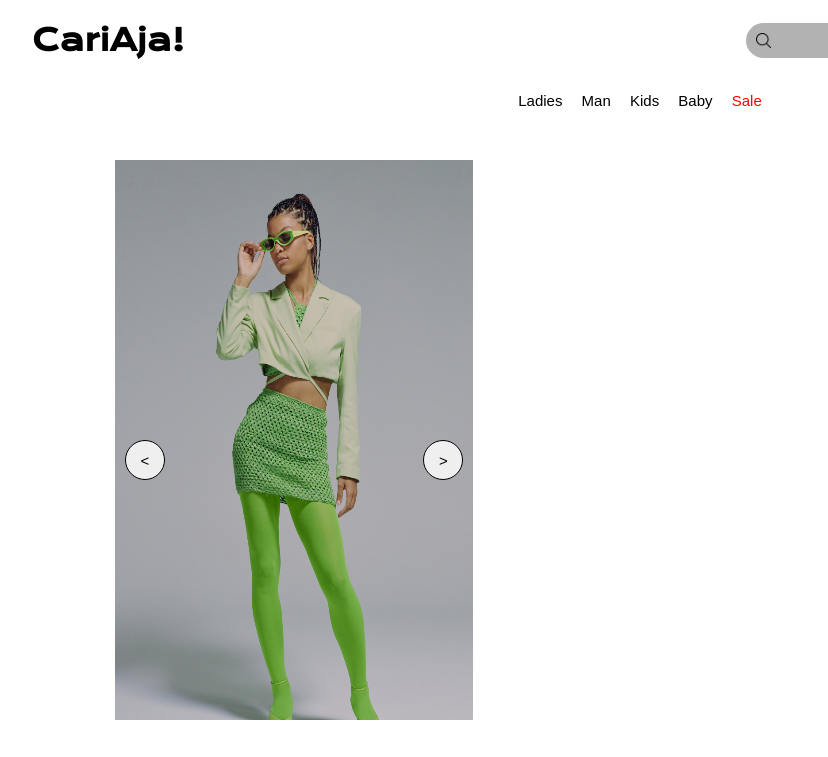
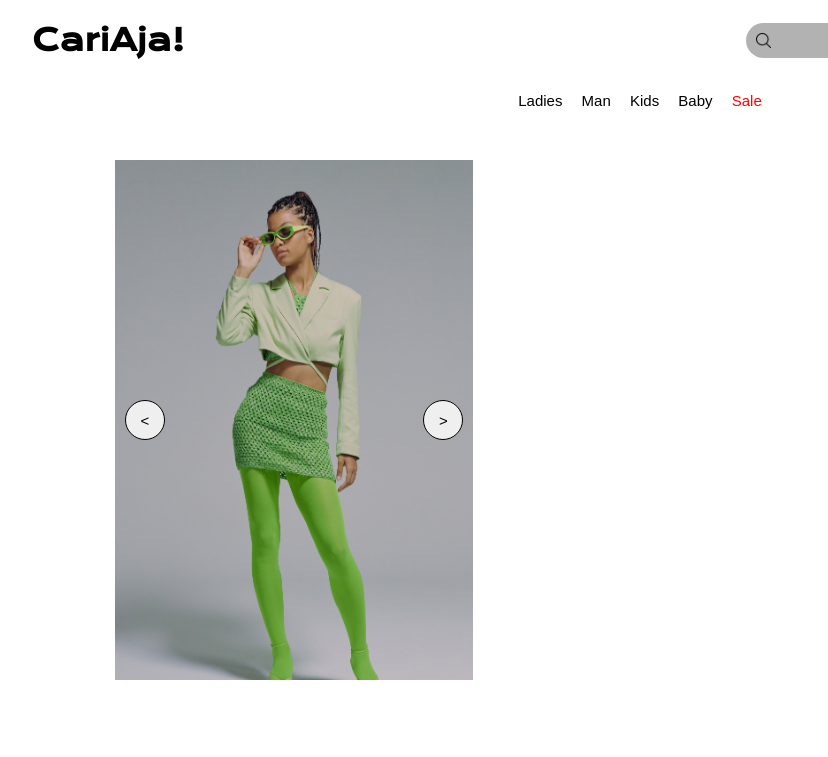
Before and after one commit to Stevennoris/Stevennoris.github.io, a plain HTML site: page detail/Detail.html in a window 1280 px wide. Shown: the top 757 px of the page, 0-828 px from the left. Drawn offline with nearby package versions, Linux system fonts and the light colour scheme; a web font is replaced by a local one.

Commit message:
Update style.css

```diff
--- a/style.css
+++ b/style.css
@@ -839,7 +839,7 @@ footer{
 .sliderdetail-container {
     position: relative;
     width: 28vw;
-    height: 70vh;
+    height: 65vh;
     overflow: hidden;
     /* background-color: aquamarine; */
 
@@ -858,7 +858,7 @@ footer{
 
 .sliderdetail img {
     width: 100%;
-    height: 70vh;
+    height: 65vh;
 }
 
 .sliderdetail-pagination {
```
